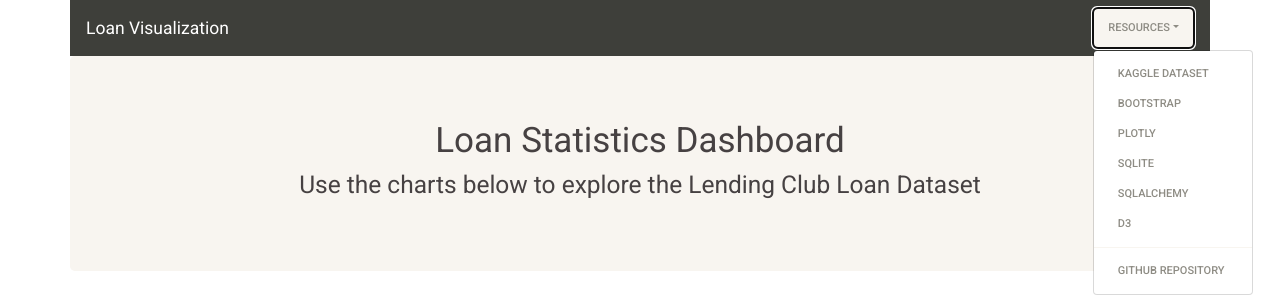
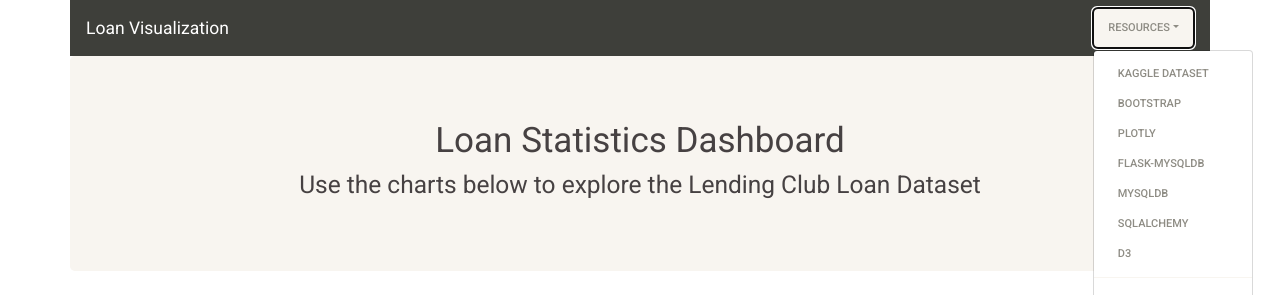
Before and after one commit to techonomics69/loan_viz_dashboard, a Flask app: page / in a window 1280 px wide, after a click on "RESOURCES". Shown: the top 295 px of the page. Run offline with Flask 2, Linux system fonts and the light colour scheme; data that the repository does not hold is empty; some libraries are stand-ins or nearby versions.

Commit message:
updated index

```diff
--- a/templates/index.html
+++ b/templates/index.html
@@ -26,7 +26,8 @@
                 <a class="dropdown-item" href="https://www.kaggle.com/wendykan/lending-club-loan-data" target="_blank">Kaggle Dataset</a>
                 <a class="dropdown-item" href="https://getbootstrap.com/" target="_blank">Bootstrap</a>
                 <a class="dropdown-item" href="https://plot.ly/javascript/" target="_blank">Plotly</a>
-                <a class="dropdown-item" href="https://www.sqlite.org/index.html" target="_blank">SQLite</a>
+                <a class="dropdown-item" href="https://flask-mysqldb.readthedocs.io/en/latest/" target="_blank">Flask-mySQLdb</a>
+                <a class="dropdown-item" href="https://mysqlclient.readthedocs.io/" target="_blank">MySQLdb</a>
                 <a class="dropdown-item" href="https://www.sqlalchemy.org/" target="_blank">SQLAlchemy</a>
                 <a class="dropdown-item" href="https://d3js.org/" target="_blank">D3</a>
                 <div class="dropdown-divider"></div>
```
